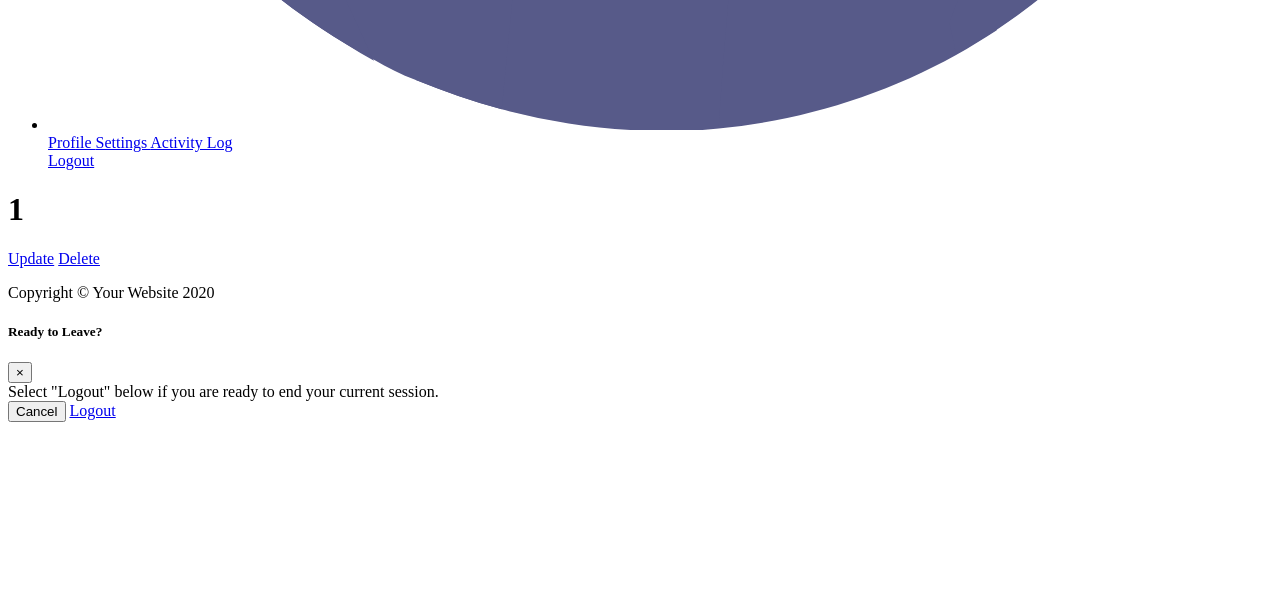
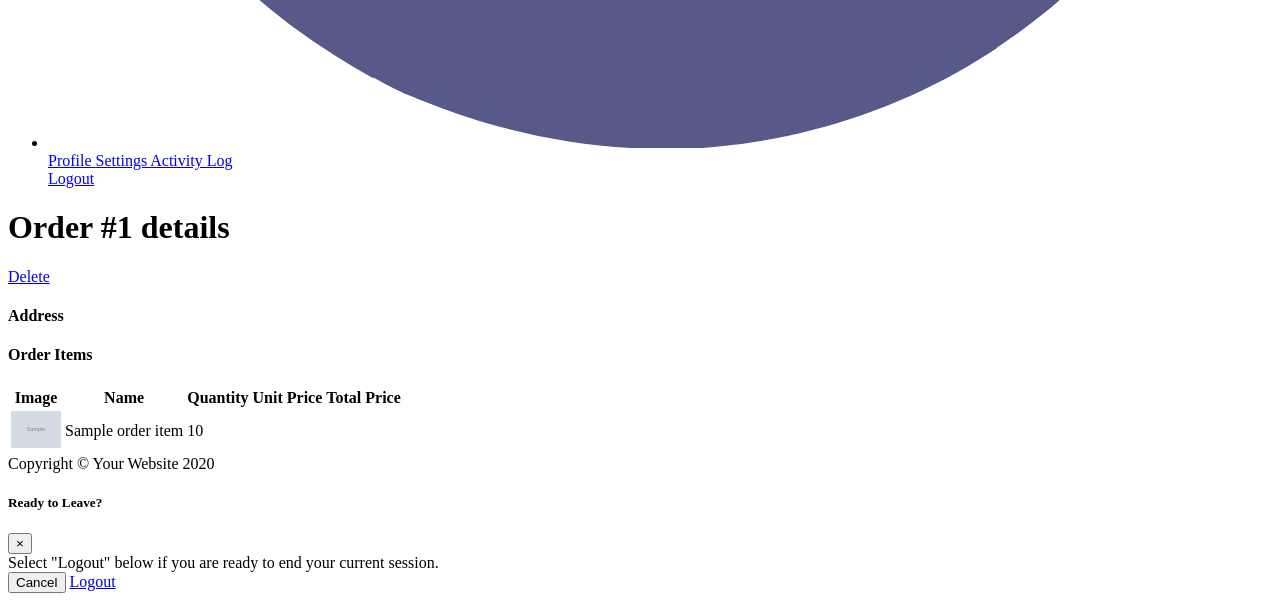
Before and after one commit to thecodeholic/yii2-ecommerce-website, a Yii app: template backend/views/order/view.php in a window 1280 px wide. Shown: the part 5560-6161 px from the top of the page. Before the commit the page ends 5982 px from the top, so only its background shows below. Run offline with PHP 8.4 and a stand-in for Yii, Linux system fonts and the light colour scheme; the template is opened without the code that fills it: most values are stand-ins (such as "Sample title", 1, 10 or a date in 2020); grey boxes marked "Sample" are stand-in pictures; data that the repository does not hold is empty; some libraries are stand-ins or nearby versions.

Commit message:
Finalize orders table page

```diff
--- a/backend/assets/AppAsset.php
+++ b/backend/assets/AppAsset.php
@@ -17,7 +17,8 @@ class AppAsset extends AssetBundle
     public $css = [
         'vendor/fontawesome-free/css/all.min.css',
         'https://fonts.googleapis.com/css?family=Nunito:200,200i,300,300i,400,400i,600,600i,700,700i,800,800i,900,900i',
-        'css/sb-admin-2.min.css'
+        'css/sb-admin-2.min.css',
+        'css/style.css'
     ];
     public $js = [
         "vendor/jquery-easing/jquery.easing.min.js",
--- a/backend/views/layouts/main.php
+++ b/backend/views/layouts/main.php
@@ -56,8 +56,16 @@ AppAsset::register($this);
         <!-- Nav Item - Charts -->
         <li class="nav-item">
             <a class="nav-link" href="<?php echo \yii\helpers\Url::to(['/product/index']) ?>">
-                <i class="fas fa-fw fa-chart-area"></i>
+                <i class="fas fa-fw fa-list"></i>
                 <span>Products</span>
+            </a>
+        </li>
+
+        <!-- Nav Item - Charts -->
+        <li class="nav-item">
+            <a class="nav-link" href="<?php echo \yii\helpers\Url::to(['/order/index']) ?>">
+                <i class="fas fa-money-check-alt"></i>
+                <span>Orders</span>
             </a>
         </li>
 
--- a/backend/views/order/view.php
+++ b/backend/views/order/view.php
@@ -6,17 +6,18 @@ use yii\widgets\DetailView;
 /* @var $this yii\web\View */
 /* @var $model common\models\Order */
 
-$this->title = $model->id;
+$this->title = 'Order #' . $model->id . ' details';
 $this->params['breadcrumbs'][] = ['label' => 'Orders', 'url' => ['index']];
 $this->params['breadcrumbs'][] = $this->title;
 \yii\web\YiiAsset::register($this);
+
+$orderAddress = $model->orderAddress;
 ?>
 <div class="order-view">
 
     <h1><?= Html::encode($this->title) ?></h1>
 
     <p>
-        <?= Html::a('Update', ['update', 'id' => $model->id], ['class' => 'btn btn-primary']) ?>
         <?= Html::a('Delete', ['delete', 'id' => $model->id], [
             'class' => 'btn btn-danger',
             'data' => [
@@ -30,16 +31,54 @@ $this->params['breadcrumbs'][] = $this->title;
         'model' => $model,
         'attributes' => [
             'id',
-            'total_price',
-            'status',
+            'total_price:currency',
+            'status:orderStatus',
             'firstname',
             'lastname',
             'email:email',
             'transaction_id',
             'paypal_order_id',
-            'created_at',
-            'created_by',
+            'created_at:datetime',
         ],
     ]) ?>
 
+    <h4>Address</h4>
+    <?= DetailView::widget([
+        'model' => $orderAddress,
+        'attributes' => [
+            'address',
+            'city',
+            'state',
+            'country',
+            'zipcode',
+        ],
+    ]) ?>
+
+    <h4>Order Items</h4>
+    <table class="table table-sm">
+        <thead>
+        <tr>
+            <th>Image</th>
+            <th>Name</th>
+            <th>Quantity</th>
+            <th>Unit Price</th>
+            <th>Total Price</th>
+        </tr>
+        </thead>
+        <tbody>
+        <?php foreach ($model->orderItems as $item): ?>
+            <tr>
+                <td>
+                    <img src="<?php echo $item->product->getImageUrl() ?>"
+                         style="width: 50px;">
+                </td>
+                <td><?php echo $item->product_name ?></td>
+                <td><?php echo $item->quantity ?></td>
+                <td><?php echo Yii::$app->formatter->asCurrency($item->unit_price) ?></td>
+                <td><?php echo Yii::$app->formatter->asCurrency($item->quantity * $item->unit_price) ?></td>
+            </tr>
+        <?php endforeach; ?>
+        </tbody>
+    </table>
+
 </div>
```
Also changed, not shown: backend/views/order/index.php (+21 -9 lines), backend/web/css/style.css (added, +24 -0 lines).
